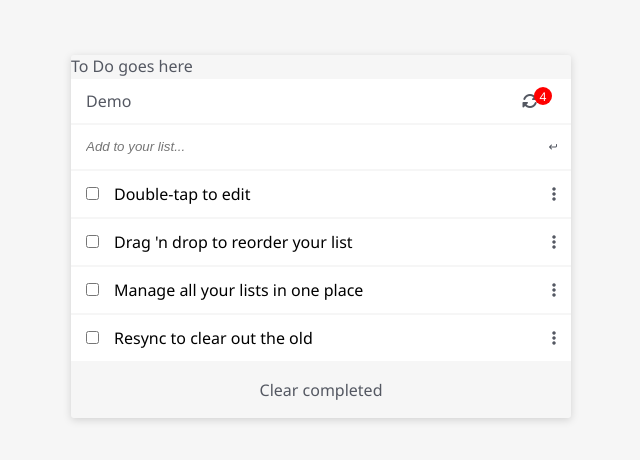
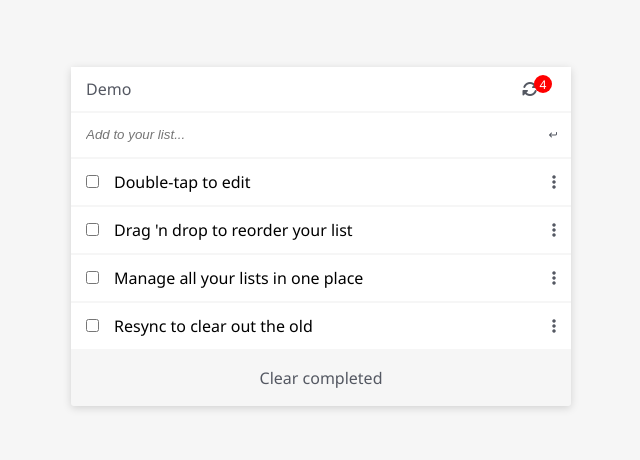
Before and after one commit to adamilare/To-Do-List, a website built with webpack: page src/index.html in a window 1280 px wide. Shown: the part 164-624 px from the top of the page, without its empty margins (319-959 px from the left). Built offline with nearby package versions, Linux system fonts and the light colour scheme.

Commit message:
Fix build error

```diff
--- a/src/index.html
+++ b/src/index.html
@@ -11,6 +11,6 @@
     ></script>
   </head>
   <body>
-    <section id="todo-main">To Do goes here</section>
+    <section id="todo-main"></section>
   </body>
 </html>
```
Also changed, not shown: dist/index.html.
